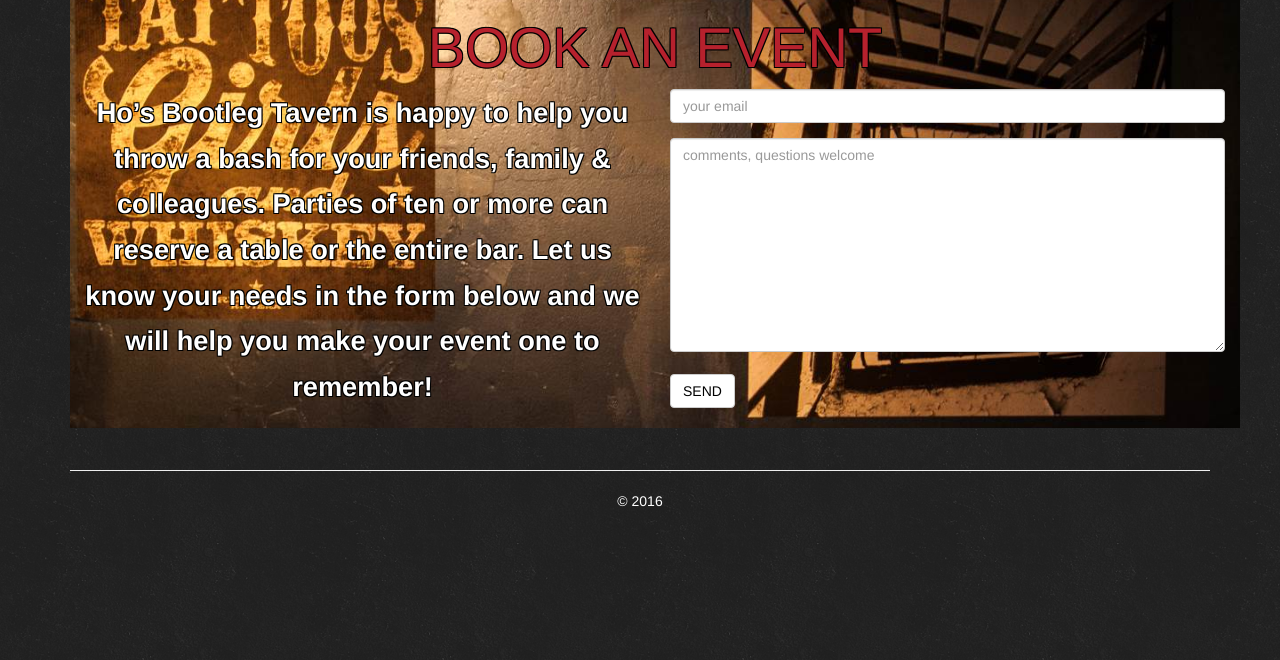
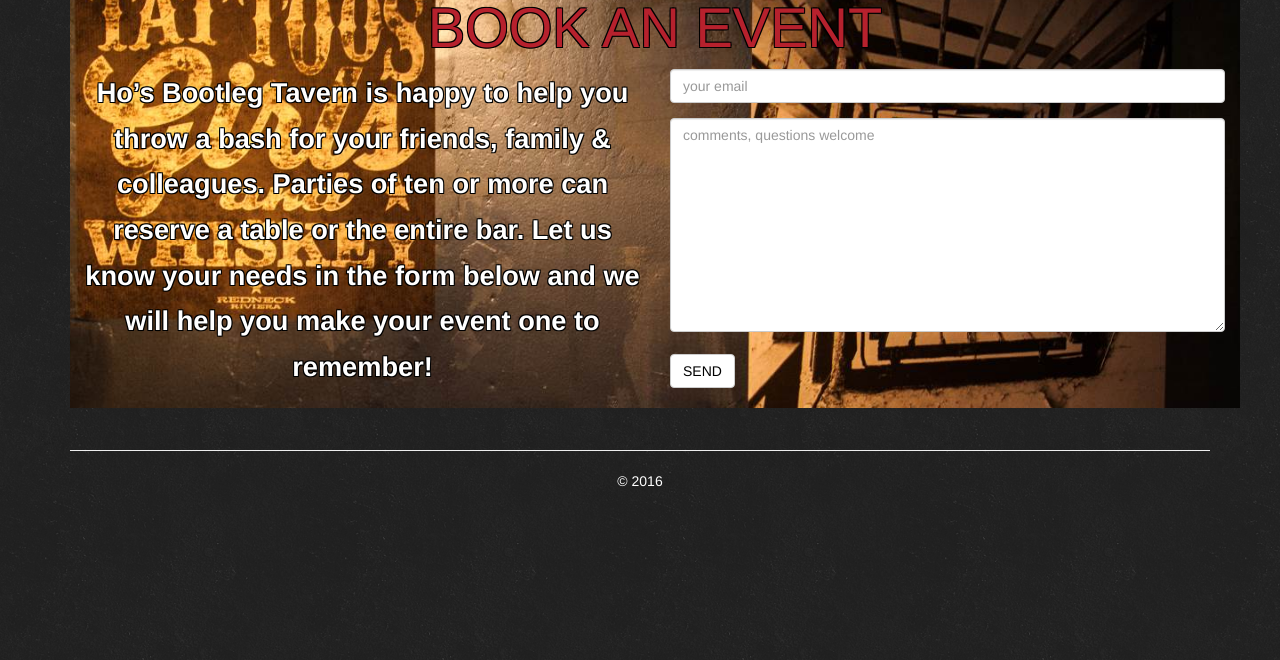
Before and after one commit to ctstone/tavern, a website: page www/events.html in a window 1280 px wide. Shown: the part 140-800 px from the top of the page. Drawn offline with nearby package versions, Linux system fonts and the light colour scheme; files that its build step writes are made by us from their sources; files whose address does not match are found by name.

Commit message:
fixed margins

```diff
--- a/scss/site.scss
+++ b/scss/site.scss
@@ -10,6 +10,7 @@
     }
   }
   h2, .active {
+    margin-top:0;
     color:#B6212D;
   }
 }
@@ -90,11 +91,9 @@
 .bg-img {
   background-repeat: no-repeat;
   text-align: center;
-  // padding:5% 0;
   font-weight:900;
   margin-bottom:42px;
   min-height:350px;
-  // overflow: hidden;
   text-shadow:
     -1px -1px 0 #000,
     1px -1px 0 #000,
```
